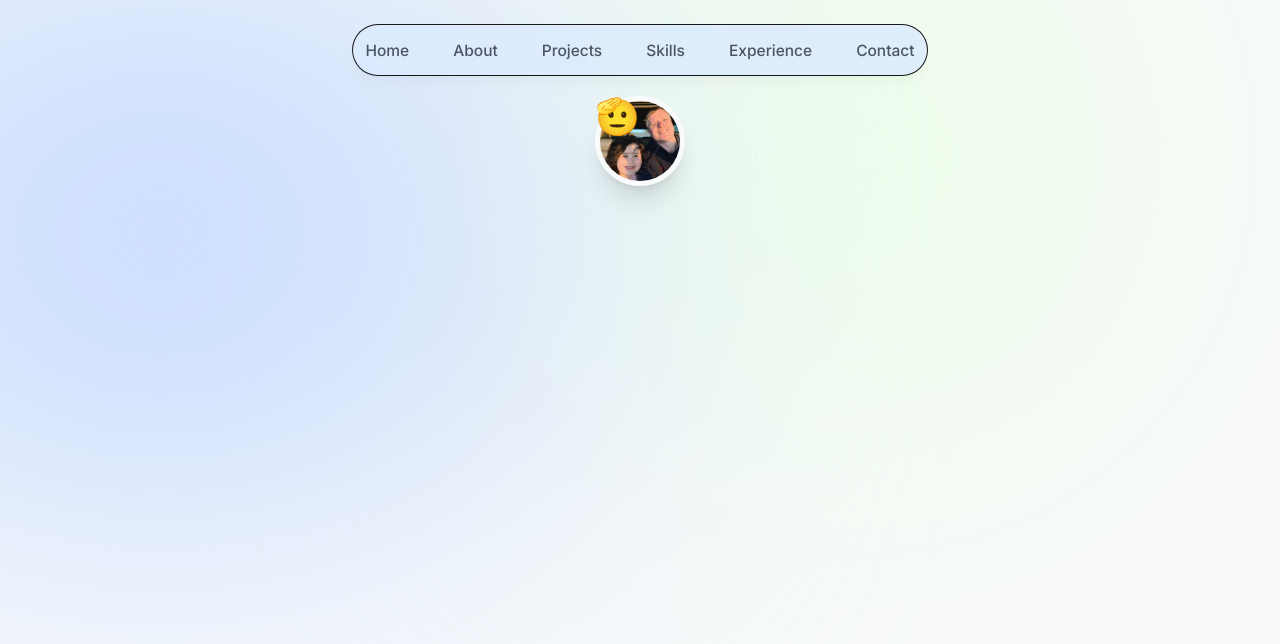
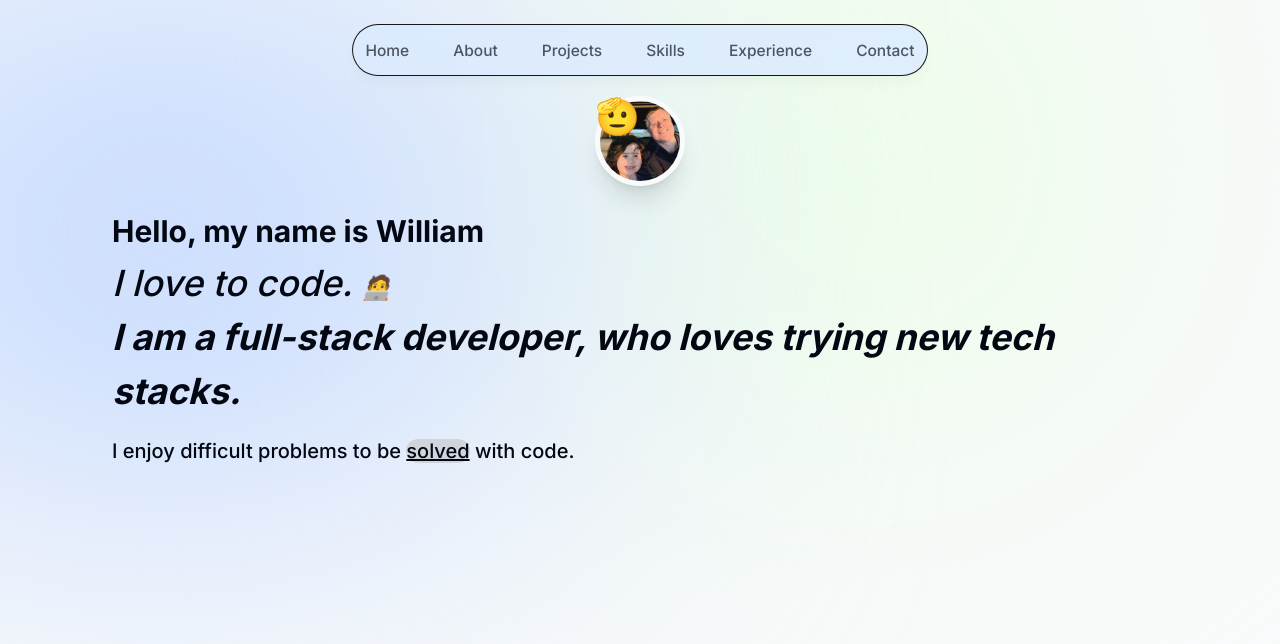
Before and after one commit to addicted2crypto/new_portfolio, a Next.js app: page / in a window 1280 px wide. Shown: the top 644 px of the page. Built offline with nearby package versions, Linux system fonts and the light colour scheme.

Commit message:
Intro cleanup

```diff
--- a/src/app/components/intro.tsx
+++ b/src/app/components/intro.tsx
@@ -21,16 +21,50 @@ export default function Intro() {
              height={90}
              quality={90}
              priority={true}
-             className='h-30 w-30 rounded-full object-cover border-[.369rem] border-slate-50 shadow-xl'
-             />
+             className='h-30 w-30 rounded-full object-cover border-[.369rem] border-slate-50 shadow-xl'/>
+
              </motion.div>
-             <span className='absolute text-4xl top-0 left-0'>
+             <motion.span className='absolute text-4xl top-0 left-0'
+                initial={{opacity: 0, scale: 0}}
+                animate={{opacity: 1, scale: 1}}
+                transition={{
+                    type: 'keyframes',
+                    stiffness: 125,
+                    delay: 0.69,
+
+                }}
+
+             >
+
                 🫡
-             </span>
+
+             </motion.span>
          </div>
 
         </div>
+        <p className='mb-10 mt-4 px-4 text-2xl font-medium !leading-[1.5] sm:text-4xl'>
+            <span className='font-bold text-3xl'>Hello, my name is William</span>
 
+            <p>
+                <span className='font-semi-bold italic text-center'>
+
+                I love to code. <span className='text-2xl'>🧑‍💻</span>
+                </span>
+            </p>
+            <p>
+                <span className='font-bold italic '>
+                I am a full-stack developer, who loves trying new tech stacks.
+                </span>
+            </p>
+            <p>
+                <span className='font-semi-bold text-xl'>
+                I enjoy difficult problems to be <span className='bg-gray-300 rounded-2xl underline'>solved</span> with code.
+                </span>
+            </p>
+            <p>
+
+            </p>
+            </p>
     </section>
   )
 }
```
